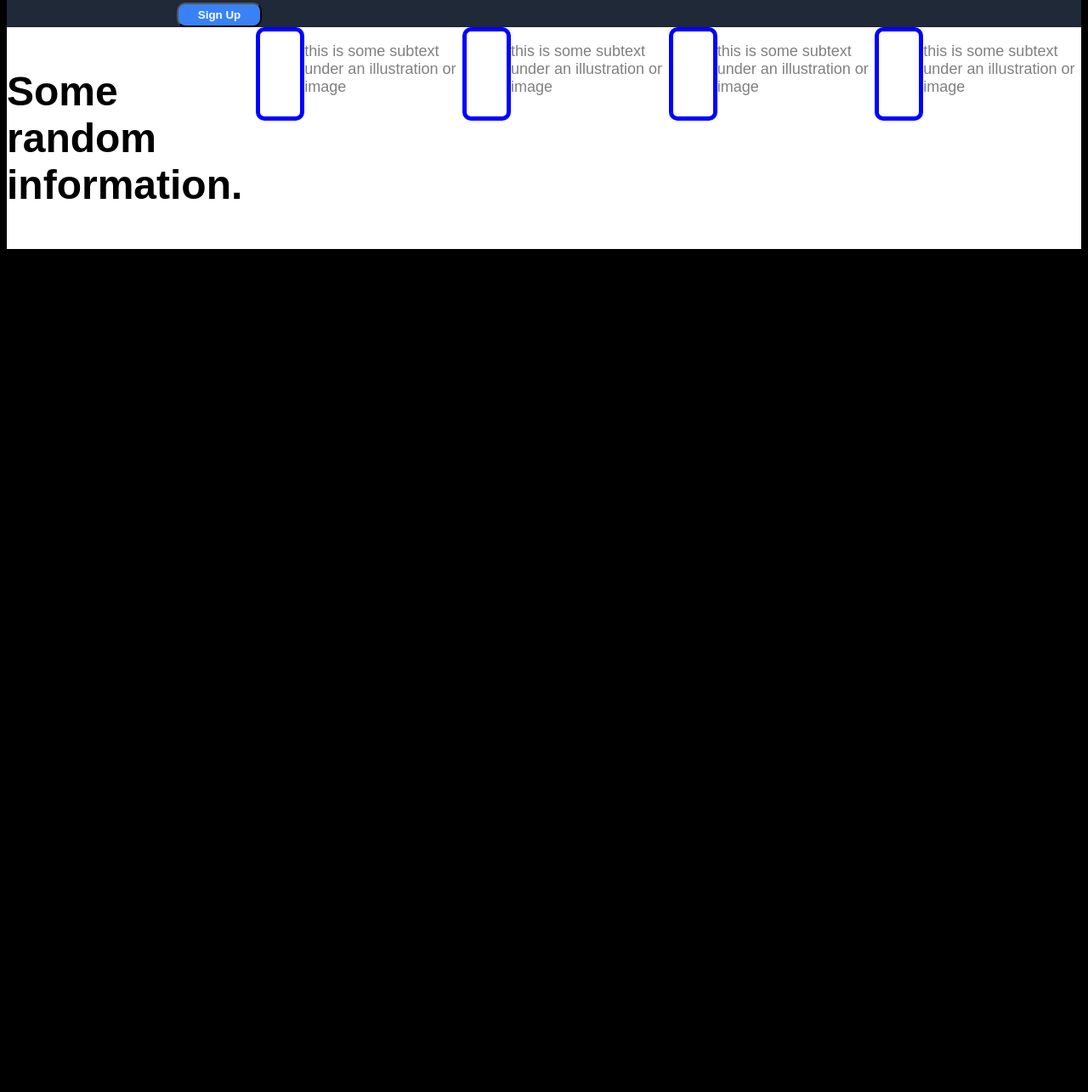
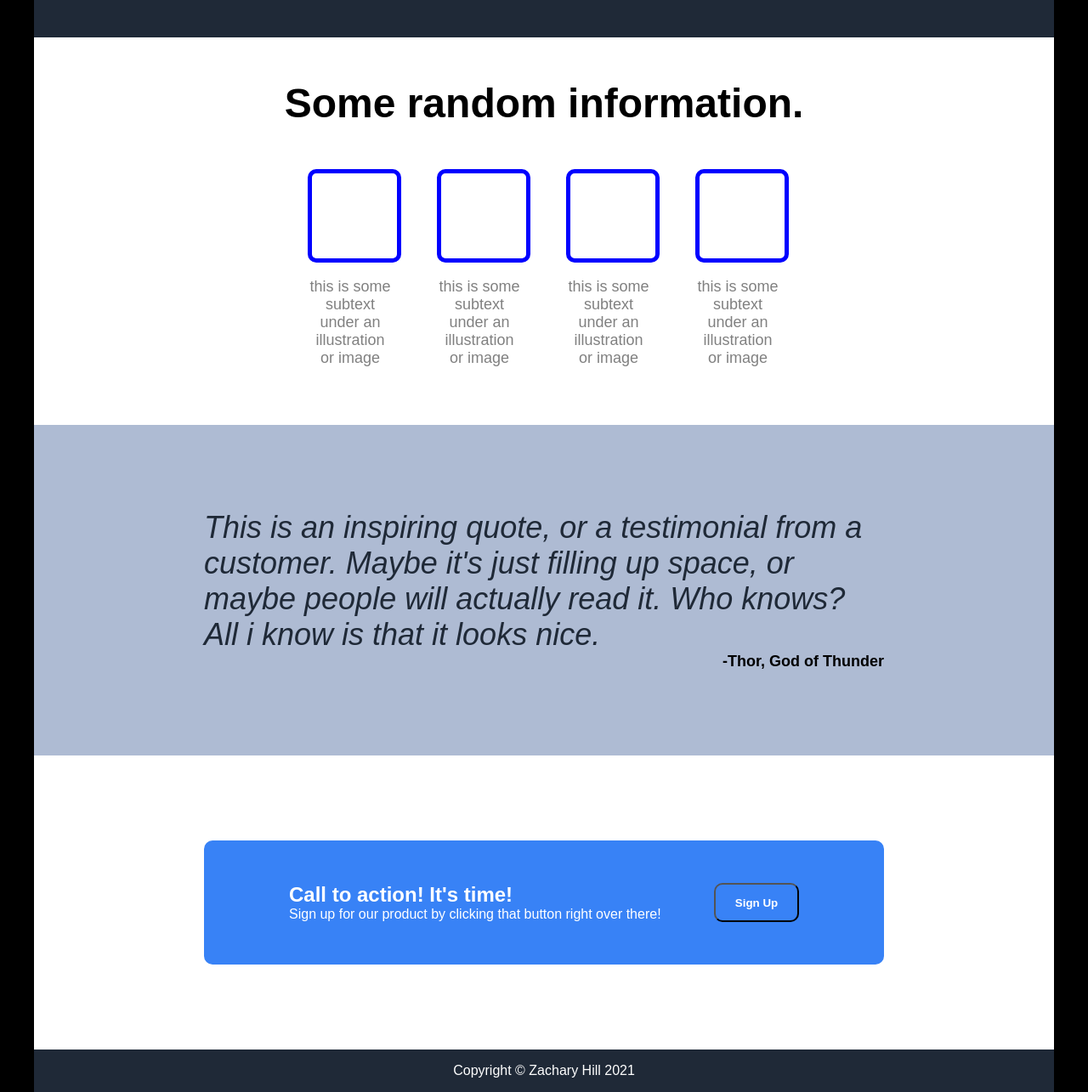
Before and after one commit to zac-h/Landing-Page, a plain HTML site: page index.html in a window 1280 px wide. Shown: the part 353-1638 px from the top of the page at 85% size. Before the commit the page ends 800 px from the top, so only its background shows below. Drawn offline with Linux system fonts and the light colour scheme.

Commit message:
First pass landing page

```diff
--- a/index.html
+++ b/index.html
@@ -30,29 +30,46 @@
     </div>
 
     <div class="information">
+
         <h3>Some random information.</h3>
+
         <div class="container2">
-            <div></div>
-            <p>this is some subtext under an illustration or image</p>
-            <div></div>
-            <p>this is some subtext under an illustration or image</p>
-            <div></div>
-            <p>this is some subtext under an illustration or image</p>
-            <div></div>
-            <p>this is some subtext under an illustration or image</p>
+            <div class="information-block">
+                <div class="image-placeholder"></div>
+                <p>this is some subtext under an illustration or image</p>
+            </div>
+            <div class="information-block">
+                <div class="image-placeholder"></div>
+                <p>this is some subtext under an illustration or image</p>
+            </div>
+            <div class="information-block">
+                <div class="image-placeholder"></div>
+                <p>this is some subtext under an illustration or image</p>
+            </div>
+            <div class="information-block">
+                <div class="image-placeholder"></div>
+                <p>this is some subtext under an illustration or image</p>
+            </div>
         </div>
     </div>
 
     <div class="quote">
-
+        <p class="quote-text">This is an inspiring quote, or a testimonial from a customer. Maybe it's just filling up space, or maybe people will actually read it. Who knows? All i know is that it looks nice.</p>
+        <p class="author-text">-Thor, God of Thunder</p>
     </div>
 
-    <div class="sign-up">
-
+    <div class="sign-up-banner">
+        <div class="sign-up-banner-container">
+            <div class="sign-up-banner-text">
+                <p class="sign-up-banner-text1">Call to action! It's time!</p>
+                <p class="sign-up-banner-text2">Sign up for our product by clicking that button right over there!</p>
+            </div>
+            <button type="button">Sign Up</button>
+        </div>
     </div>
 
     <div class="footer">
-
+        <p>Copyright &copy; Zachary Hill 2021</p>
     </div>
 </body>
 </html>
--- a/style.css
+++ b/style.css
@@ -1,7 +1,11 @@
 body {
-    background-color: black;
+    background-color: #000000;
+    width: 1200px;
+    margin: auto;
+
 }
 
+/*Header Section*/
 h1 {
     font-size: 24px;
     color: #f9faf8;
@@ -12,13 +16,14 @@ h2, h3 {
     font-size: 48px;
     font-weight: extra-bold;
     font-family: Arial, Helvetica, sans-serif;
+    margin: 0;
 }
 
 h2 {
     color: #f9faf8;
 }
 
-p, .header {
+.header-text {
     font-size: 18px;
     color: #e5e7eb;
     font-family: Arial, Helvetica, sans-serif;
@@ -71,6 +76,7 @@ button {
     display: flex;
     align-items: center;
     justify-content: space-between;
+    padding: 50px 0;
 }
 
 .container1 {
@@ -79,7 +85,8 @@ button {
     width: 600px;
 }
 
-.container2 div {
+/* Information Section */
+.image-placeholder {
     background-color: white;
     height: 100px;
     width: 100px;
@@ -95,10 +102,85 @@ button {
 
 .container2 {
     display: flex;
-
+    gap: 52px;
+    align-items: center;
+    justify-content: center;
+    padding-top: 50px;
 }
 
 .information {
     background-color: white;
+    text-align: center;
+    padding: 50px 0;
+}
+
+.information-block {
+    max-width: 100px;
+}
+
+/*Quote Section*/
+.quote {
+    background-color: #aebbd3;
+    padding: 100px 200px;
+}
+
+.quote-text {
+    font-size: 36px;
+    font-family: Arial, Helvetica, sans-serif;
+    font-style: italic;
+    font-weight: light;
+    color: #1F2937;
+    margin: 0;
+}
+
+.author-text {
     display: flex;
+    justify-content: flex-end;
+    font-size: 18px;
+    font-family: Arial, Helvetica, sans-serif;
+    font-weight: bold;
+    margin: 0;
 }
+
+/*Sign-up Banner Section*/
+.sign-up-banner {
+    padding: 100px 200px;
+    background-color: white;
+    display: flex;
+    flex-direction: column;
+}
+
+.sign-up-banner-container {
+    padding: 50px 100px;
+    background-color: #3882f6;
+    border-radius: 10px;
+    display: flex;
+    justify-content: space-between;
+}
+
+.sign-up-banner-container p {
+    color: white;
+    font-family: Arial, Helvetica, sans-serif;
+    margin: 0;
+}
+.sign-up-banner-text1 {
+    font-weight: bold;
+    font-size: 24px;
+}
+
+/*Footer Section*/
+.footer {
+    font-family: Arial, Helvetica, sans-serif;
+    color: white;
+    text-align: center;
+    height: 50px;
+    background-color: #1F2937;
+    display: flex;
+    align-items: center;
+    justify-content: center;
+}
+
+.footer p{
+    margin: 0;
+
+}
```
